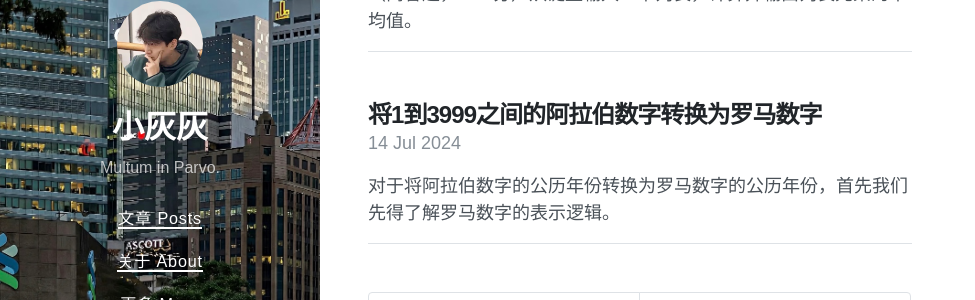
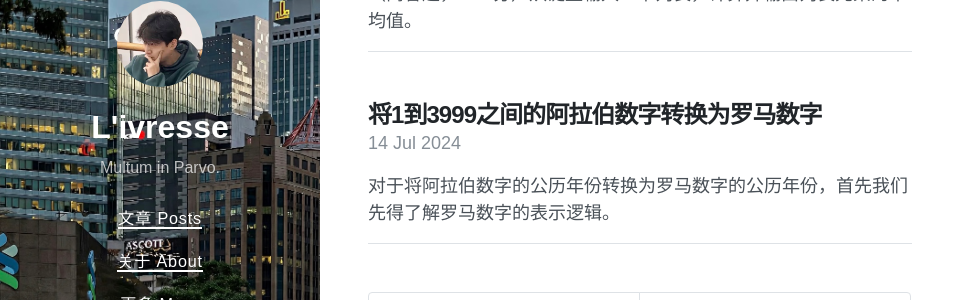
Before and after one commit to mr-willie/mr-willie.github.io, a Jekyll site: the page built from index.html, in a window 1280 px wide. Shown: the part 249-549 px from the top of the page, without its empty margins (0-975 px from the left). Built offline with Jekyll 4.4.1, drawn with Linux system fonts in a browser that asks for light colours; nearby versions of some CDN libraries; the list of posts is cut into pages by our own code.

Commit message:
2025/09/16/11:22 - Modified the contents.

```diff
--- a/_config.yml
+++ b/_config.yml
@@ -1,5 +1,5 @@
 # Setup
-title: 小灰灰
+title: L'ivresse
 description: "Multum in Parvo."
 url: https://mr-willie.github.io
 avatar: /images/tx3.jpg
```
